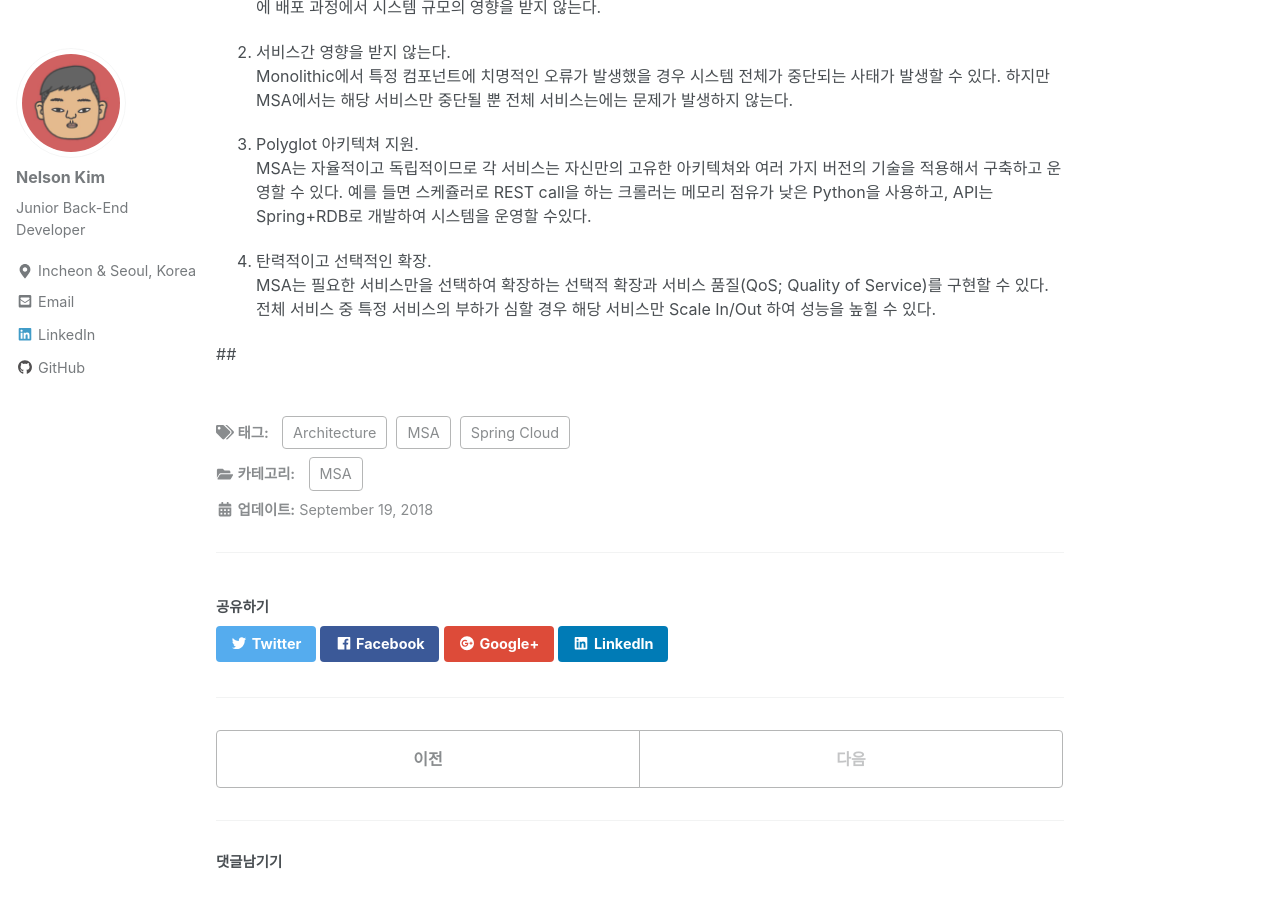
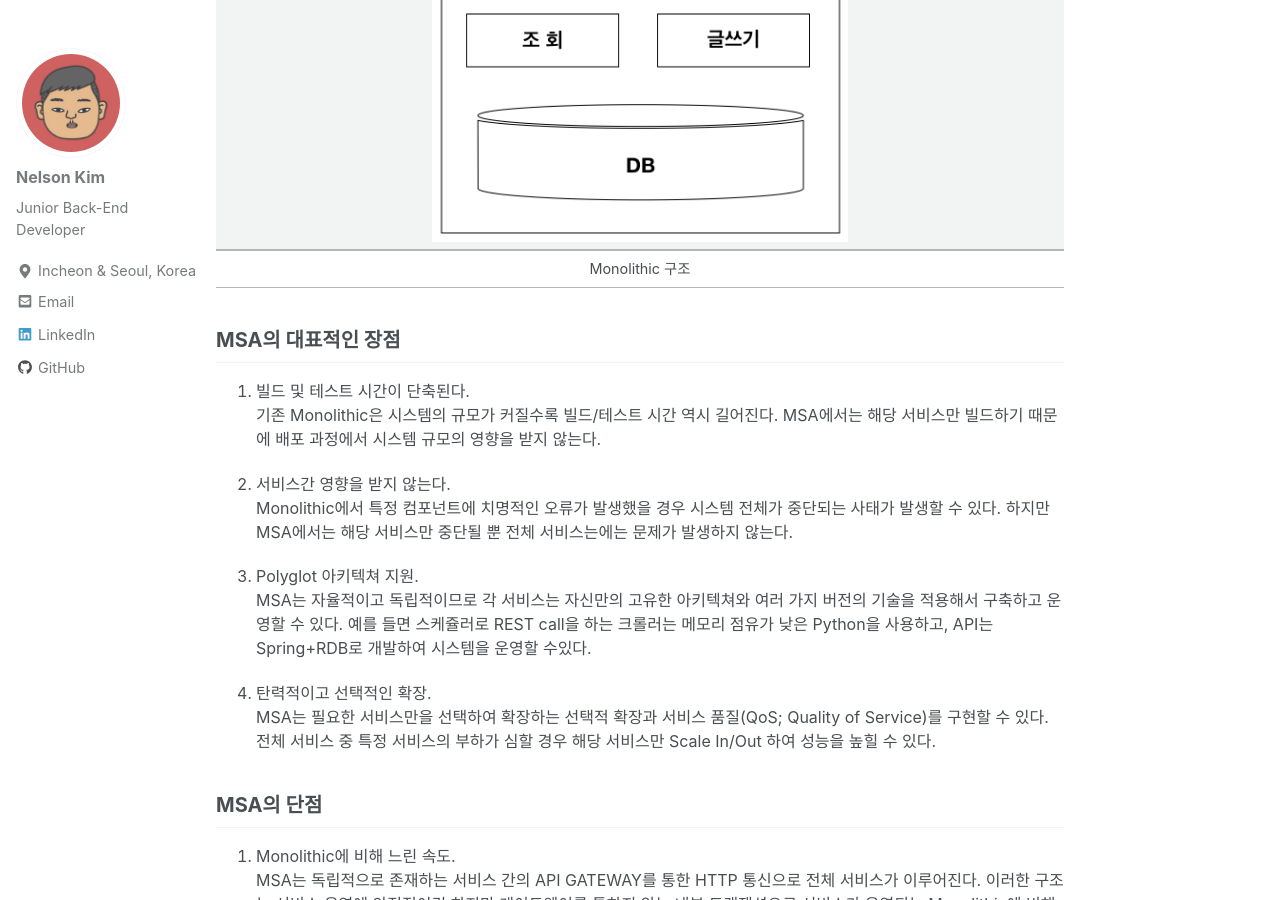
Before and after one commit to ssipflow/ssipflow.github.io, a Jekyll site: the page built from _posts/2018-09-19-MSA-Overview.md, in a window 1280 px wide and 900 px high, scrolled down 558 px. Built offline with Jekyll 4.4.1, drawn with Linux system fonts in a browser that asks for light colours; nearby versions of some CDN libraries; comment, search, counter and statistics services are not loaded; some of the changed text lies outside the part shown.

Commit message:
Update MSA Overview

```diff
--- a/_posts/2018-09-19-MSA-Overview.md
+++ b/_posts/2018-09-19-MSA-Overview.md
@@ -14,9 +14,14 @@
 
 Spring Cloud (Spring Boot + Netflix OSS)를 사용한 API GATEWAY 개발기를 작성하기 전에 MSA의 개요와 간단한 특징을 설명하려고 한다. 물론 다른 개발 블로그에서 훨씬 전문적이고, 통찰력 있는 글들도 많지만 API GATEWAY를 개발하면서 개인적으로 느낀 대표적인 특징 몇가지를 포스팅으로 남기려고 한다.
 
+
 ## Micro Service Architecture에 관한 간단한 설명
 마이크로서비스란 쉽게말해 캡슐화된 비즈니스 로직이다. Monolithic 구조에서 하나의 프로젝트에 종속되어 있던 비즈니스를 도메인 별로 나누어 별개의 서비스로 운영을 하는것을 의미한다. 이렇게 도메인별로 서비스를 나눌 경우 다음과 같은 이점을 가져갈 수 있다.
 
+
+|![Monolitic](/assets/images/static/180919/Monolithic.png){: width="50%" height="50%"}|
+|:--:|
+|Monolithic 구조|
 
 ## MSA의 대표적인 장점
 1. 빌드 및 테스트 시간이 단축된다.
@@ -31,4 +36,18 @@
 4. 탄력적이고 선택적인 확장.
 MSA는 필요한 서비스만을 선택하여 확장하는 선택적 확장과 서비스 품질(QoS; Quality of Service)를 구현할 수 있다. 전체 서비스 중 특정 서비스의 부하가 심할 경우 해당 서비스만 Scale In/Out 하여 성능을 높힐 수 있다.
 
-##
+
+## MSA의 단점
+1. Monolithic에 비해 느린 속도.
+MSA는 독립적으로 존재하는 서비스 간의 API GATEWAY를 통한 HTTP 통신으로 전체 서비스가 이루어진다. 이러한 구조는 서비스 운영에 안정적이긴 하지만 게이트웨이를 통하지 않는 내부 트랜잭션으로 서비스가 운영되는 Monolithic에 비해 속도가 느릴수 밖에 없다.
+
+2. 관리포인트가 늘어난다.
+하나의 어플리케이션을 여러개의 서비스로 나누기 때문에 모니터링, 로깅, 인스턴스 관리에 어려움이 있다.
+
+
+## 마치며
+여기까지 MSA에 관한 간단한 설명과 장단점에 대해 작성해 보았다. 사실 서비스를 운영해본 경험이 없어 장단점에 대한 명확한 이해가 부족한게 사실이다. 포스팅에서 작성한 내용들은 개발한 서비스의 프로토타입을 API GATEWAY 개발 후 MSA로 전환하면서 직접 체감한 내용들이다. 아직 부족한 내용들이 많지만 차차 공부해가며 내용을 채워나갈 계획이다.
+
+
+### Reference
+* [스프링 5.0 마이크로 서비스 2/e](https://book.naver.com/bookdb/book_detail.nhn?bid=13270981) - 에이콘 출판사
```
